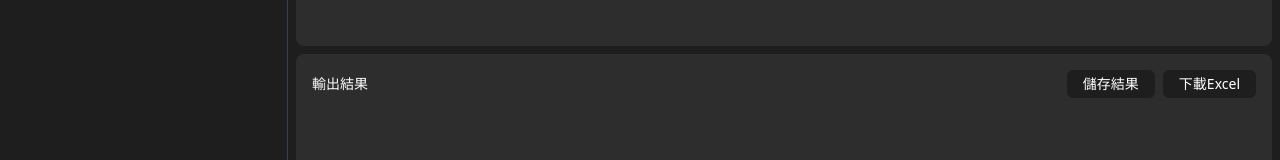
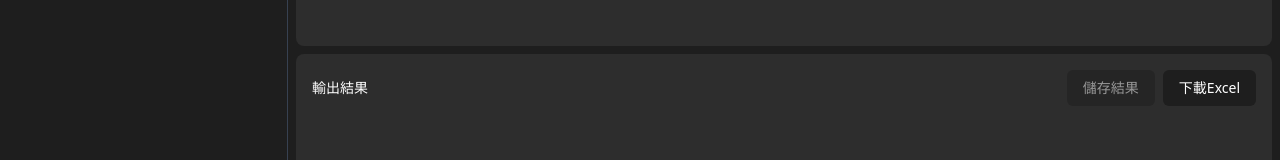
Before and after one commit to enchisu0520/nextjs-internal-control-pdf-helper, a Next.js app: page / in a window 1280 px wide. Shown: the part 430-590 px from the top of the page. Built offline with nearby package versions, Linux system fonts and the light colour scheme.

Commit message:
unify button style

```diff
--- a/app/page.tsx
+++ b/app/page.tsx
@@ -349,14 +349,14 @@ export default function Home() {
                 輸出結果
                 <div className="flex gap-2">
                   <button
-                    className="px-4 py-1 bg-[#1e1e1e] rounded-md hover:bg-[#3d3d3d] text-sm"
+                    className="px-4 py-2 bg-[#1e1e1e] rounded-md hover:bg-[#3d3d3d] text-sm disabled:opacity-50 disabled:cursor-not-allowed"
                     onClick={handleStoreResult}
                     disabled={loading || !response.results || response.results.length === 0}
                   >
                     儲存結果
                   </button>
                   <button
-                    className="px-4 py-1 bg-[#1e1e1e] rounded-md hover:bg-[#3d3d3d] text-sm"
+                    className="px-4 py-2 bg-[#1e1e1e] rounded-md hover:bg-[#3d3d3d] text-sm"
                     onClick={handleDownload}
                   >
                     下載Excel
```
